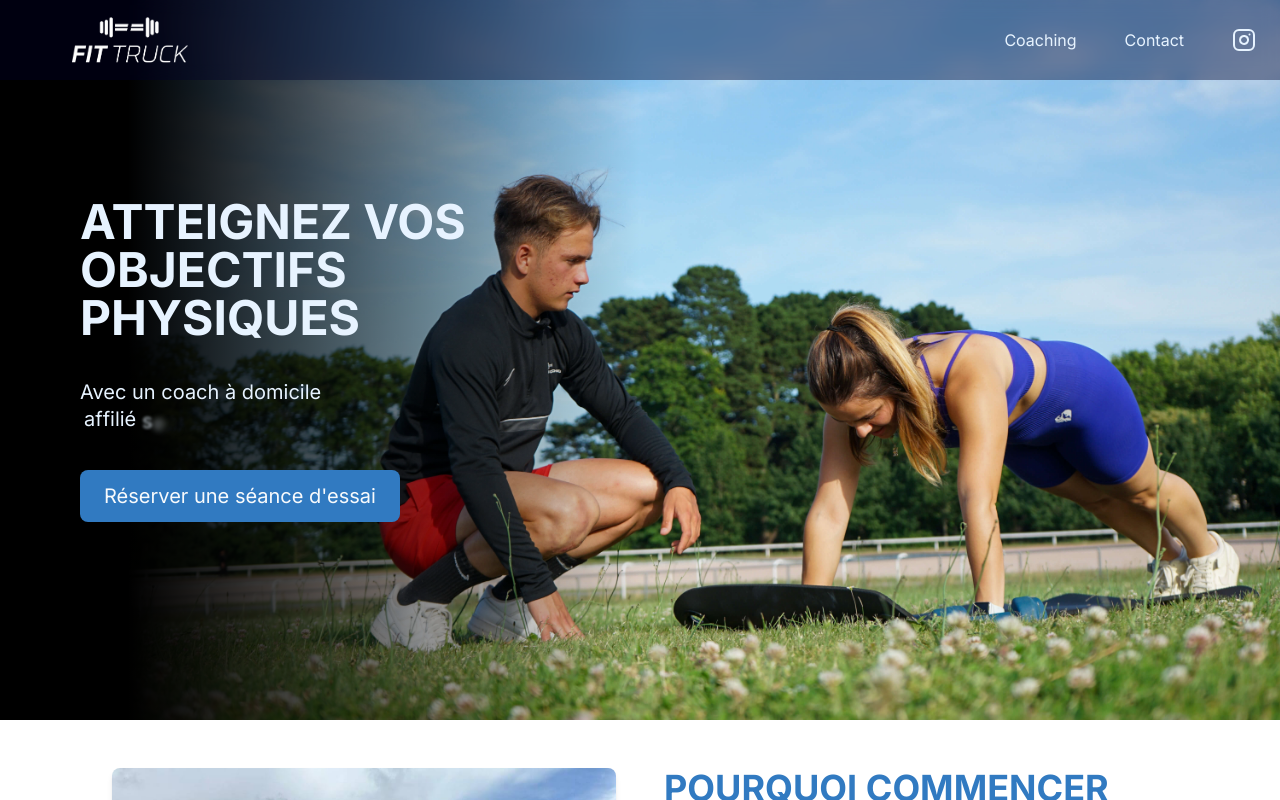
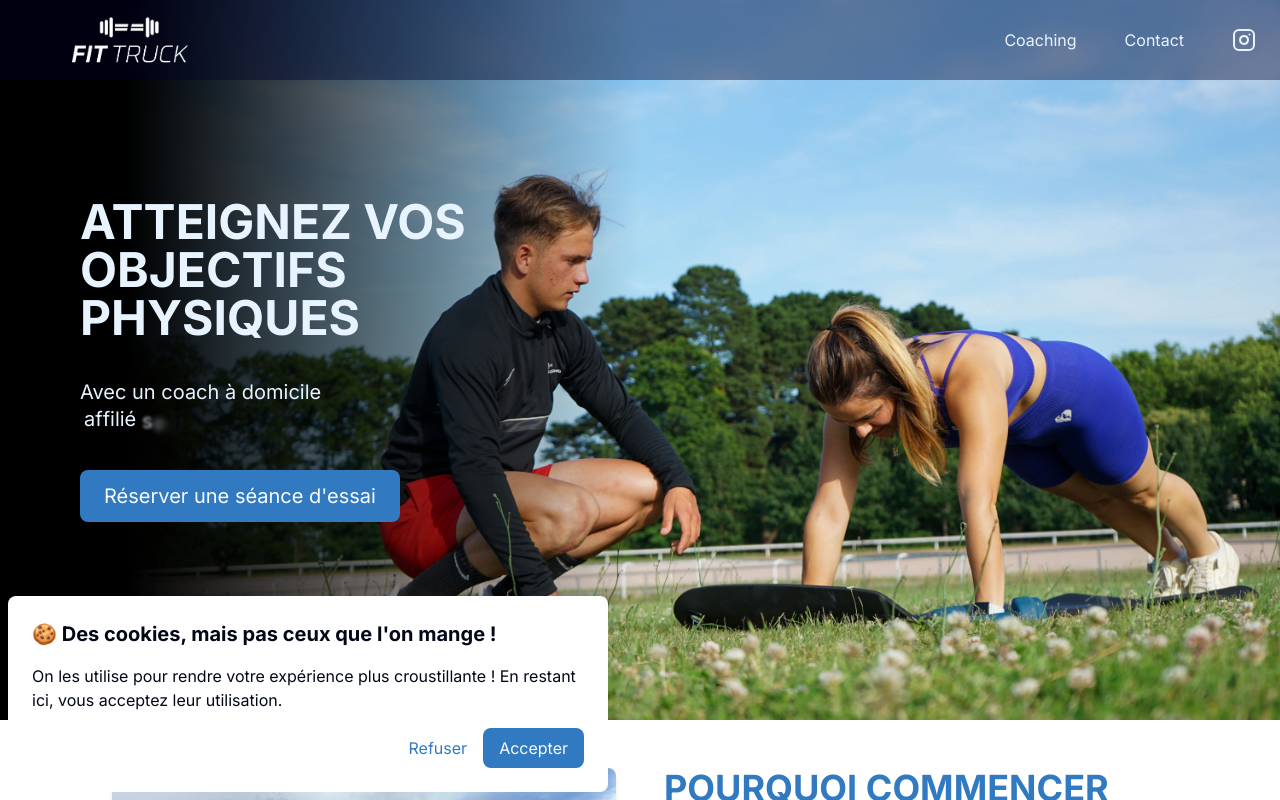
Before and after one commit to fernan-x/killian-coaching, a Next.js app: page / in a window 1280 px wide. Shown: the top 800 px of the page. Built offline with nearby package versions, Linux system fonts and the light colour scheme; no server answers.

Commit message:
feat: Add cookie consent banner [#155]

```diff
--- a/app/layout.tsx
+++ b/app/layout.tsx
@@ -1,9 +1,9 @@
 import type { Metadata } from "next";
 import { Inter } from "next/font/google";
-import { GoogleTagManager, GoogleAnalytics } from '@next/third-parties/google'
 import "./globals.css";
 import Nav from "@/components/ui/nav";
 import Footer from "@/components/section/footer";
+import CookieConsent from "@/components/common/cookie-consent";
 
 const inter = Inter({ subsets: ["latin"] });
 
@@ -20,9 +20,8 @@ export default function RootLayout({
 }>) {
   return (
     <html lang="en">
-       {/* <GoogleTagManager gtmId={process.env.NEXT_PUBLIC_GOOGLE_TAG_MANAGER_ID ?? ''} /> */}
-       <GoogleAnalytics gaId={process.env.NEXT_PUBLIC_GOOGLE_ANALYTICS_ID ?? ''} />
       <body className={inter.className}>
+        <CookieConsent />
         <Nav />
         <main className="flex flex-col items-center justify-between overflow-x-clip">
           {children}
--- /dev/null
+++ b/components/common/cookie-consent.tsx
@@ -0,0 +1,66 @@
+'use client';
+
+import { GoogleAnalytics, GoogleTagManager } from "@next/third-parties/google";
+import { useCallback, useEffect, useState } from "react";
+import Cookies from 'js-cookie';
+
+const COOKIE_CONSENT_KEY = 'cookie-consent-state';
+const COOKIE_CONSENT_VALUE = ['not-answered', 'accepted', 'rejected', 'initializing'];
+
+const CookieConsent = () => {
+    const [cookieState, setCookieState] = useState('initializing');
+
+    useEffect(() => {
+        const state = Cookies.get(COOKIE_CONSENT_KEY);
+        if (state) {
+            setCookieState(state);
+        } else {
+            setCookieState('not-answered')
+        }
+    }, []);
+
+    const onHandleConsent = useCallback((event: React.MouseEvent<HTMLButtonElement>) => {
+      const state = event.currentTarget.getAttribute('data-value');
+
+      if (state && COOKIE_CONSENT_VALUE.includes(state)) {
+        Cookies.set(COOKIE_CONSENT_KEY, state);
+        setCookieState(state);
+      }
+    }, []);
+
+    if (cookieState === 'not-answered') {
+        return (
+            <div className="fixed bottom-0 left-0 p-6 bg-white z-50 w-full flex flex-col gap-4 sm:w-[600px] sm:m-2 sm:rounded-lg">
+                <h4 className="text-xl font-bold">🍪 Des cookies, mais pas ceux que l&apos;on mange&nbsp;!</h4>
+                <p className="">On les utilise pour rendre votre expérience plus croustillante&nbsp;! En restant ici, vous acceptez leur utilisation.</p>
+                <div className="flex gap-4 items-center justify-end">
+                    <button
+                        onClick={onHandleConsent}
+                        data-value='rejected'
+                        className="text-primary"
+                    >Refuser</button>
+                    <button
+                        onClick={onHandleConsent}
+                        data-value='accepted'
+                        className="bg-primary hover:bg-primary-hover text-primary-foreground px-4 py-2 rounded-lg"
+                    >
+                        Accepter
+                    </button>
+                </div>
+            </div>
+        );
+    }
+
+    if (cookieState === 'accepted') {
+      return (
+        <>
+            <GoogleTagManager gtmId={process.env.NEXT_PUBLIC_GOOGLE_TAG_MANAGER_ID ?? ''} />
+            <GoogleAnalytics gaId={process.env.NEXT_PUBLIC_GOOGLE_ANALYTICS_ID ?? ''} />
+        </>
+      );
+    }
+
+    return null;
+};
+
+export default CookieConsent;
--- a/package.json
+++ b/package.json
@@ -18,6 +18,7 @@
     "clsx": "^2.1.1",
     "embla-carousel-react": "^8.5.2",
     "framer-motion": "^12.3.1",
+    "js-cookie": "^3.0.5",
     "lucide-react": "^0.447.0",
     "next": "^15.1.6",
     "react": "^18",
@@ -27,6 +28,7 @@
     "tailwindcss-animate": "^1.0.7"
   },
   "devDependencies": {
+    "@types/js-cookie": "^3.0.6",
     "@types/node": "^22.13.1",
     "@types/react": "^18",
     "@types/react-dom": "^18",
```
Also changed, not shown: 1 other file (tests, documents, lock files or other folders).
